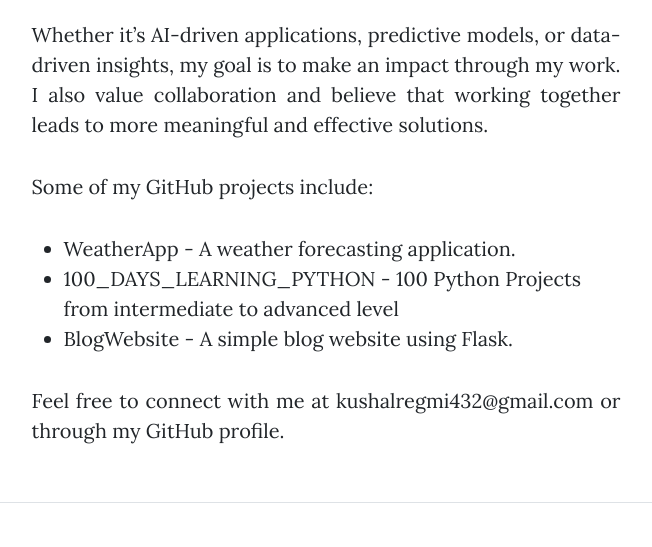
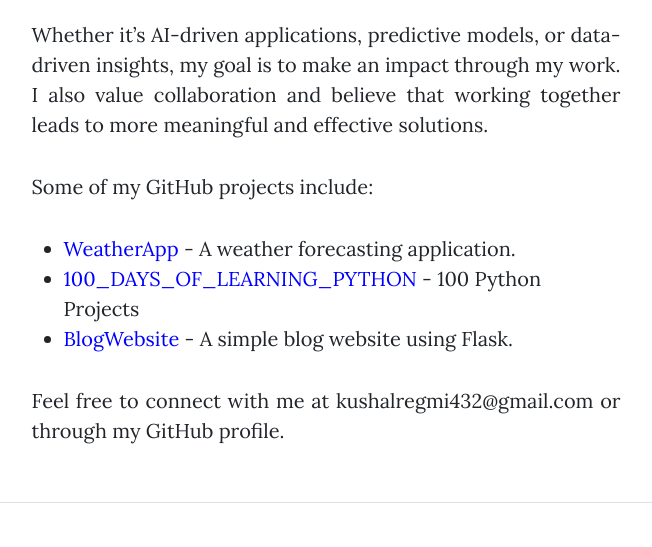
Before and after one commit to KushalRegmi61/BlogWebsite, a Flask app: page /about in a window 1280 px wide. Shown: the part 834-1381 px from the top of the page, without its empty margins (314-966 px from the left). Run offline with Flask 3, Linux system fonts and the light colour scheme; some libraries are stand-ins or nearby versions.

Commit message:
Add text color to anchor tags

```diff
--- a/templates/about.html
+++ b/templates/about.html
@@ -31,11 +31,12 @@
         <p style="text-align: justify;">
           Some of my GitHub projects include:
           <ul>
-            <li><a href="https://github.com/KushalRegmi61/WeatherApp">WeatherApp</a> - A weather forecasting application.</li>
-            <li><a href="https://github.com/KushalRegmi61/100_DAYS_LEARNING_PYTHON">100_DAYS_LEARNING_PYTHON</a> - 100 Python Projects from intermediate to advanced level</li>
-            <li><a href="https://github.com/KushalRegmi61/BlogWebsite">BlogWebsite</a> - A simple blog website using Flask.</li>
+            <li><a href="https://github.com/KushalRegmi61/WeatherApp" style="color: blue;">WeatherApp</a> - A weather forecasting application.</li>
+            <li><a href="https://github.com/KushalRegmi61/100_DAYS_OF_LEARNING_PYTHON" style="color: blue;">100_DAYS_OF_LEARNING_PYTHON</a> - 100 Python Projects</li>
+            <li><a href="https://github.com/KushalRegmi61/BlogWebsite" style="color: blue;">BlogWebsite</a> - A simple blog website using Flask.</li>
           </ul>
         </p>
+
         <p style="text-align: justify;">
           Feel free to connect with me at kushalregmi432@gmail.com or through my GitHub profile.
         </p>
```
